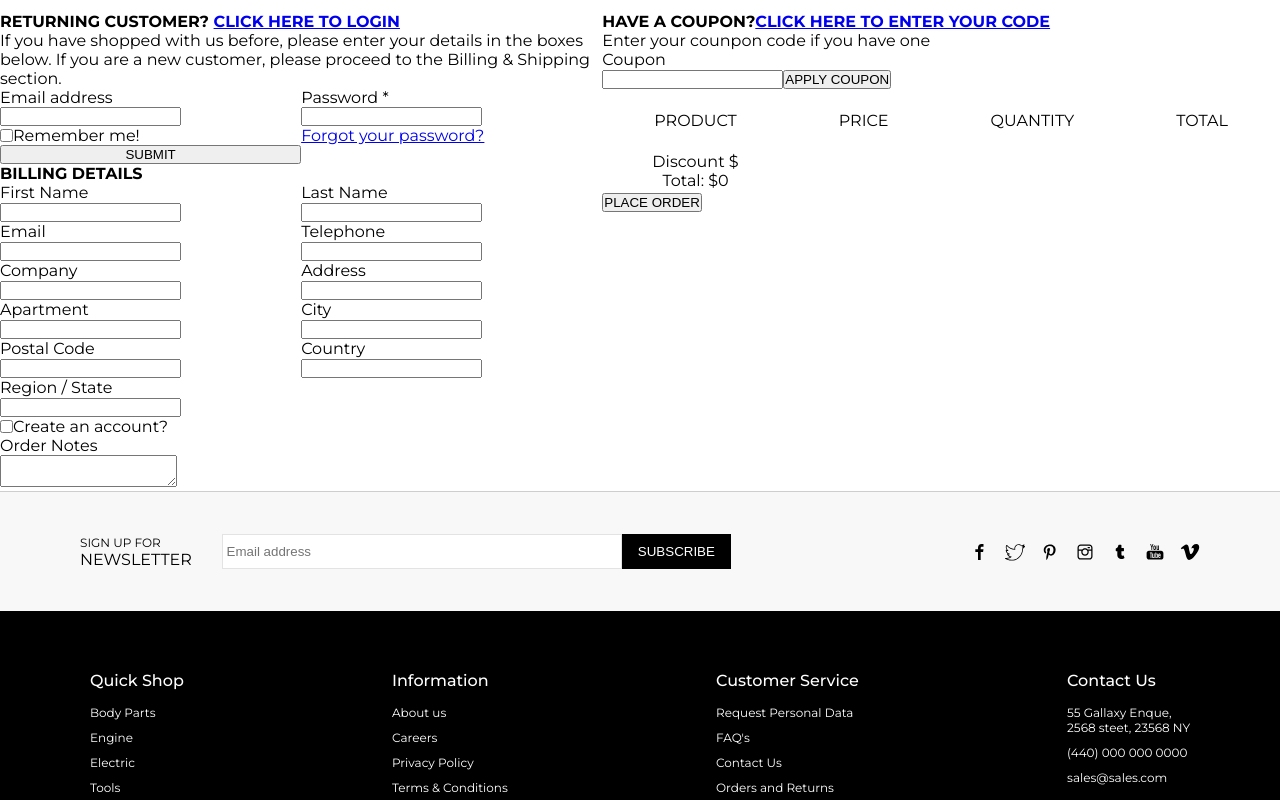
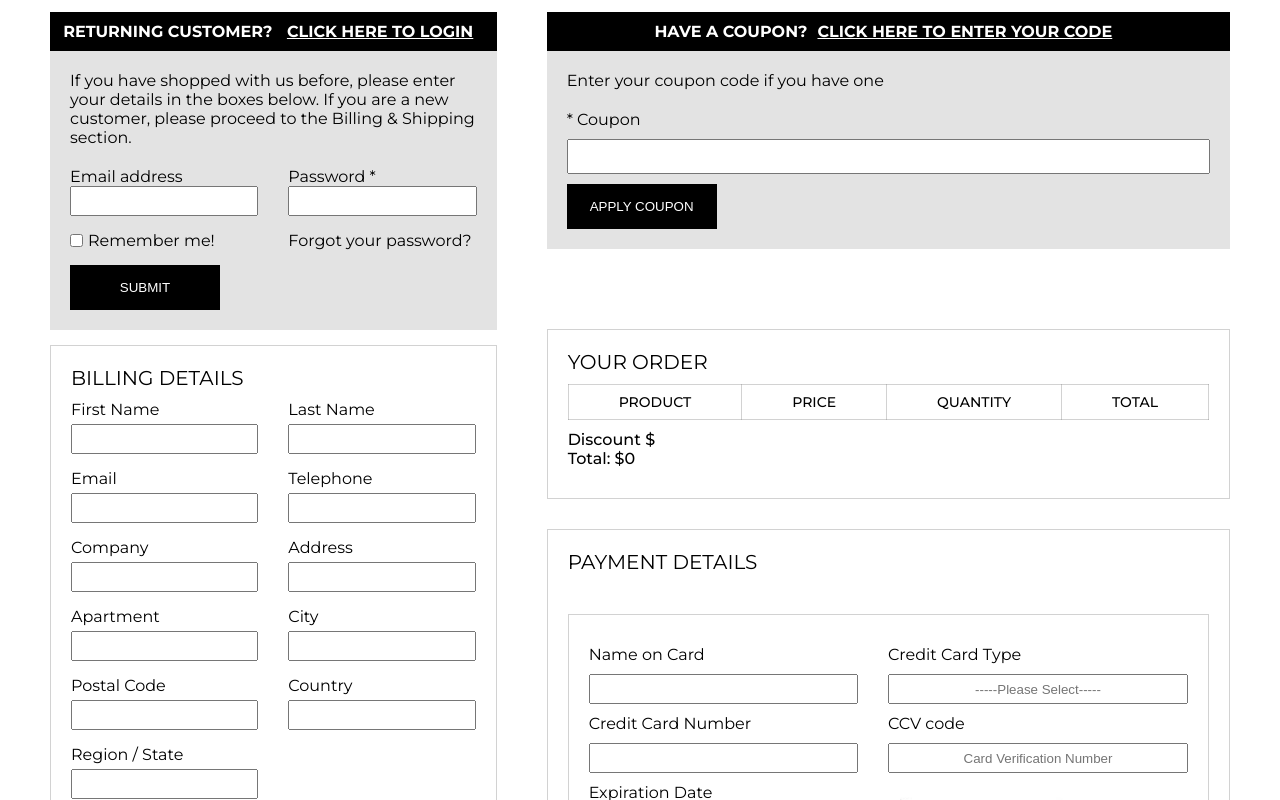
Before and after one commit to rodVieira021/Ecom-Full, a React (Create React App) app: page /checkout in a window 1280 px wide. Shown: the part 220-1020 px from the top of the page. Built offline with nearby package versions, Linux system fonts and the light colour scheme.

Commit message:
checkout2

```diff
--- a/src/Components/Pages/Cart.css
+++ b/src/Components/Pages/Cart.css
@@ -53,12 +53,13 @@
 }
 
 .table-head th {
-  padding: 20px 50px;
+  padding: 8px 50px;
   font-weight: 400;
+  border-bottom: 1px solid var(--border-gray);
 }
 
 .td-img img {
-  width: 150px;
+  width: 120px;
 }
 
 .td-img p {
@@ -71,7 +72,8 @@
 }
 
 .added-prod td {
-  padding: 30px;
+  border-bottom: 1px solid var(--border-gray);
+  margin-top: 20px;
 }
 
 .added-prod span {
@@ -204,7 +206,7 @@ input:focus {
   font-size: 24px;
 }
 
-.total span{
+.total span {
   font-size: 20px;
 }
 
@@ -239,3 +241,7 @@ input:focus {
 .text-area-btn:hover {
   opacity: 0.8;
 }
+
+.subtotal a {
+  text-decoration: none;
+}
--- a/src/Components/Pages/Cart.jsx
+++ b/src/Components/Pages/Cart.jsx
@@ -135,7 +135,9 @@ const Cart = () => {
                   I agree with the terms and conditions
                 </label>
               </div>
-              <button className="text-area-btn">CHECKOUT</button>
+              <Link to="/checkout">
+                <button className="text-area-btn">CHECKOUT</button>
+              </Link>
               <img src={payment} alt="payments methods" />
             </div>
           </form>
--- a/src/Components/Pages/Checkout.css
+++ b/src/Components/Pages/Checkout.css
@@ -11,7 +11,10 @@
   --border-gray: #8080805a;
 }
 
-/* #8080800f */
+.main-container {
+  margin: 50px;
+  column-gap: 50px;
+}
 
 .header {
   text-align: center;
@@ -32,5 +35,219 @@
   flex-direction: column;
   align-items: flex-start;
 }
-.login-submit {
+
+.left-header,
+.left-header a,
+.right-header,
+.right-header a {
+  text-align: center;
+  background-color: var(--strong-black);
+  color: var(--white-gray);
+  transition: 0.3s ease-in-out;
+  padding: 10px;
 }
+
+.left-header a:hover,
+.right-header a:hover {
+  opacity: 0.8;
+}
+
+.form-login,
+.form-container-cupoun {
+  padding: 20px;
+  background-color: var(--fade-gray);
+  margin-bottom: 15px;
+}
+
+.form-login p {
+  margin-bottom: 20px;
+}
+
+.inputs-2 a {
+  text-decoration: none;
+  color: var(--strong-black);
+}
+
+.inputs-2 a:hover {
+  text-decoration: underline;
+}
+
+.form-left {
+  column-gap: 30px;
+}
+.email-input,
+.password-input {
+  width: 100%;
+  height: 30px;
+  margin-bottom: 15px;
+}
+
+.check-div label {
+  margin-bottom: 15px;
+}
+
+.billing-container {
+  padding: 20px;
+}
+
+.login-submit,
+.coupoun-btn,
+.place-order-btn {
+  border: none;
+  cursor: pointer;
+  background-color: var(--strong-black);
+  color: var(--white-gray);
+  padding: 15px;
+  transition: 0.3s ease-in-out;
+  width: 150px;
+}
+
+.login-submit:hover,
+.coupoun-btn:hover,
+.place-order-btn:hover {
+  opacity: 0.8;
+}
+
+.billing-container {
+  border: 1px solid var(--border-gray);
+}
+
+.billing-container h4,
+.order h4,
+.payment h4 {
+  font-size: 20px;
+  font-weight: 400;
+  margin-bottom: 10px;
+}
+
+.form-billing {
+  column-gap: 30px;
+}
+
+.form-billing input {
+  width: 100%;
+  height: 30px;
+  margin-bottom: 15px;
+}
+
+.form-billing label {
+  margin-bottom: 5px;
+}
+.check-login {
+  margin-right: 5px;
+  margin-bottom: 15px;
+}
+
+.div-check input {
+  width: 13px;
+  height: 13px;
+  margin: 3px;
+}
+.div-check label {
+  font-weight: 600;
+}
+
+.order-notes {
+  padding: 30px 0;
+}
+
+.order-notes textarea {
+  width: 100%;
+  height: 100px;
+}
+
+/* RIGHT */
+
+.form-container-cupoun {
+  margin-bottom: 80px;
+}
+
+.form-container-cupoun p {
+  margin-bottom: 20px;
+}
+
+.form-coupon {
+  flex-direction: column;
+  gap: 10px;
+}
+
+.coupoun-btn label {
+  margin-bottom: 20px;
+}
+
+.input-coupon {
+  height: 35px;
+}
+
+/* TABLE */
+
+.order {
+  border: 1px solid var(--border-gray);
+  padding: 20px;
+  margin-bottom: 30px;
+}
+
+.table-head-coupon th {
+  font-size: 14px;
+  padding: 8px 50px;
+  font-weight: 400;
+  border: 1px solid var(--border-gray);
+  font-weight: 500;
+}
+
+.table-body td {
+  font-size: 14px;
+  border: 1px solid var(--border-gray);
+  background-color: #8080800a;
+}
+.prod-table {
+  border-collapse: collapse;
+}
+
+.table-body td:first-child {
+  text-align: left;
+}
+
+.total-container {
+  padding: 10px 0;
+  font-weight: 500;
+}
+
+/* PAYMENT */
+
+.payment {
+  border: 1px solid var(--border-gray);
+}
+
+.payment h4 {
+  padding: 20px;
+}
+
+.payments-methonds {
+  width: 300px;
+}
+
+.cc-form {
+  column-gap: 30px;
+  padding: 20px;
+  border: 1px solid var(--border-gray);
+  margin: 20px;
+}
+
+.cc-form input {
+  width: 100%;
+  height: 30px;
+}
+
+.cc-form label {
+  padding: 10px 0;
+}
+
+.place-order-btn {
+  margin: 20px;
+}
+
+.cc-number,
+.cc-ccv {
+  text-align: center;
+}
--- a/src/Components/Pages/Checkout.jsx
+++ b/src/Components/Pages/Checkout.jsx
@@ -5,6 +5,7 @@ import { Link } from "react-router-dom";
 import Footer from "../Partials/Footer";
 import { cart } from "../../Redux/productSlice";
 import { useSelector, useDispatch } from "react-redux";
+import payment from "../.././Images/cart/payment-img.jpg";
 
 const Checkout = () => {
   const checkoutCart = useSelector(cart);
@@ -15,7 +16,7 @@ const Checkout = () => {
       </div>
       <div className="main-container grid col-2">
         <div className="left">
-          <h4>
+          <h4 className="left-header">
             {" "}
             RETURNING CUSTOMER? <Link>CLICK HERE TO LOGIN</Link>
           </h4>
@@ -29,7 +30,7 @@ const Checkout = () => {
               <form className="inputs-1 flex">
                 <label htmlFor="email-input">Email address</label>
                 <input type="text" className="email-input" />
-                <div className="flex">
+                <div className="check-div flex">
                   <input type="checkbox" className="check-login" />
                   <label htmlFor="check-login">Remember me!</label>
                 </div>
@@ -37,7 +38,7 @@ const Checkout = () => {
               <div className="inputs-2 flex">
                 <label htmlFor="password-input">Password *</label>
                 <input type="text" className="password-input" />
-                <Link href="1">Forgot your password?</Link>
+                <Link href="pass-forgot">Forgot your password?</Link>
               </div>
               <button className="login-submit">SUBMIT</button>
             </form>
@@ -58,7 +59,7 @@ const Checkout = () => {
                 <input type="text" className="postcode" />
                 <label htmlFor="region">Region / State</label>
                 <input type="text" className="region" />
-                <div className="flex">
+                <div className="div-check flex ">
                   <input type="checkbox" className="check-form-left" />
                   <label htmlFor="check-form-left">Create an account?</label>
                 </div>
@@ -76,24 +77,29 @@ const Checkout = () => {
                 <input type="text" className="country" />
               </div>
             </form>
+            <div className="order-notes">
               <p>Order Notes</p>
               <textarea></textarea>
             </div>
           </div>
+        </div>
 
         <div className="right">
-          <h4>
+          <h4 className="right-header">
             HAVE A COUPON?<Link>CLICK HERE TO ENTER YOUR CODE</Link>
           </h4>
-          <p>Enter your counpon code if you have one</p>
-          <form className="form-coupon">
-            <label htmlFor="input-coupon">Coupon</label>
+          <div className="form-container-cupoun">
+            <p>Enter your coupon code if you have one</p>
+            <form className="form-coupon flex">
+              <label htmlFor="input-coupon">* Coupon</label>
               <input type="text" className="input-coupon" />
-            <button>APPLY COUPON</button>
+              <button className="coupoun-btn">APPLY COUPON</button>
             </form>
+          </div>
           <div className="order">
+            <h4>YOUR ORDER</h4>
             <table className="prod-table">
-              <thead className="table-head">
+              <thead className="table-head-coupon">
                 <tr>
                   <th>PRODUCT</th>
                   <th>PRICE</th>
@@ -101,7 +107,7 @@ const Checkout = () => {
                   <th>TOTAL</th>
                 </tr>
               </thead>
-              <tbody>
+              <tbody className="table-body">
                 {checkoutCart.map((items) => {
                   return (
                     <tr>
@@ -112,7 +118,9 @@ const Checkout = () => {
                     </tr>
                   );
                 })}
-                <div className=" total-container">
+              </tbody>
+            </table>
+            <div className="total-container">
               <p>Discount ${}</p>
               <p>
                 Total: $
@@ -121,15 +129,43 @@ const Checkout = () => {
                 }, 0)}
               </p>
             </div>
-              </tbody>
-            </table>
           </div>
           <div className="payment">
-            <div></div>
-            <div></div>
-            <div></div>
-            <div></div>
-            <button>PLACE ORDER</button>
+            <h4>PAYMENT DETAILS</h4>
+            <form className="cc-form grid col-2">
+              <div className="cc-left-div">
+                <label htmlFor="ccName">Name on Card</label>
+                <input type="text" className="cc-name" />
+
+                <label htmlFor="cc-number">Credit Card Number</label>
+                <input type="number" className="cc-number" />
+
+                <label htmlFor="cc-number">Expiration Date</label>
+                <input type="date" className="cc-exp" />
+              </div>
+              <div className="cc-right-div">
+                <label htmlFor="cc-number">Credit Card Type</label>
+                <input
+                  type="text"
+                  className="cc-number"
+                  placeholder="-----Please Select-----"
+                />
+
+                <label htmlFor="cc-ccv">CCV code</label>
+                <input
+                  type="text"
+                  className="cc-ccv"
+                  placeholder="Card Verification Number"
+                />
+
+                <img
+                  src={payment}
+                  alt="payments-methonds"
+                  className="payments-methonds"
+                />
+              </div>
+            </form>
+            <button className="place-order-btn">PLACE ORDER</button>
           </div>
         </div>
       </div>
```
Lines whose indentation alone changed are shown as unchanged.
